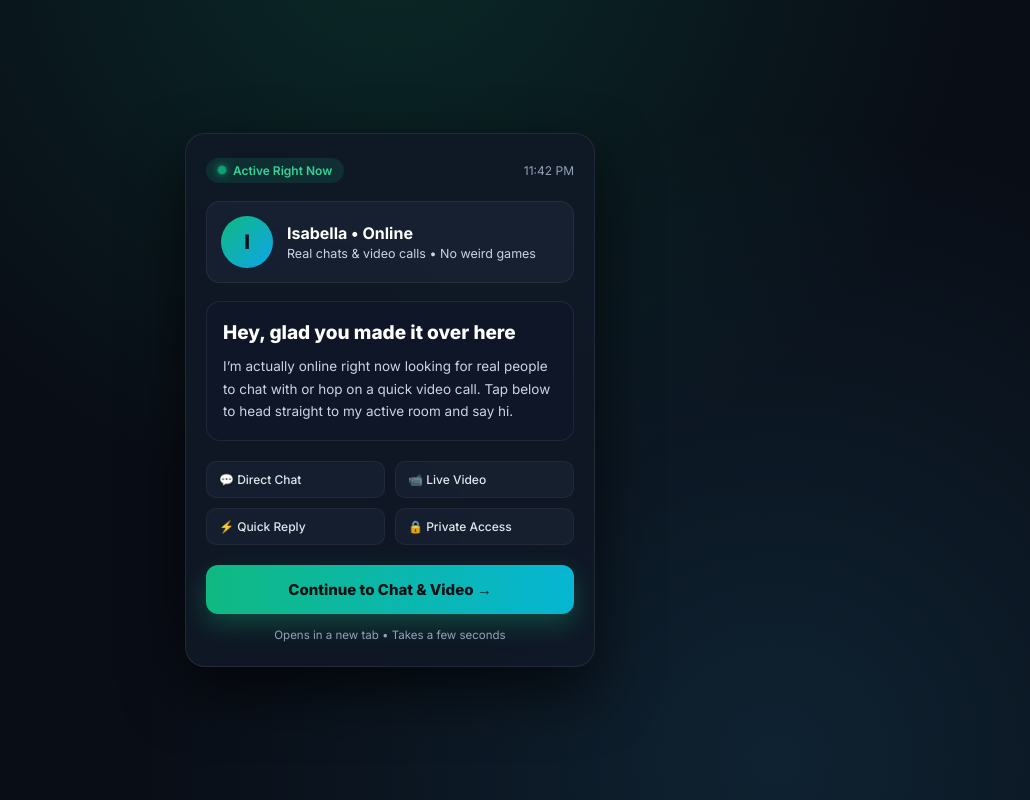
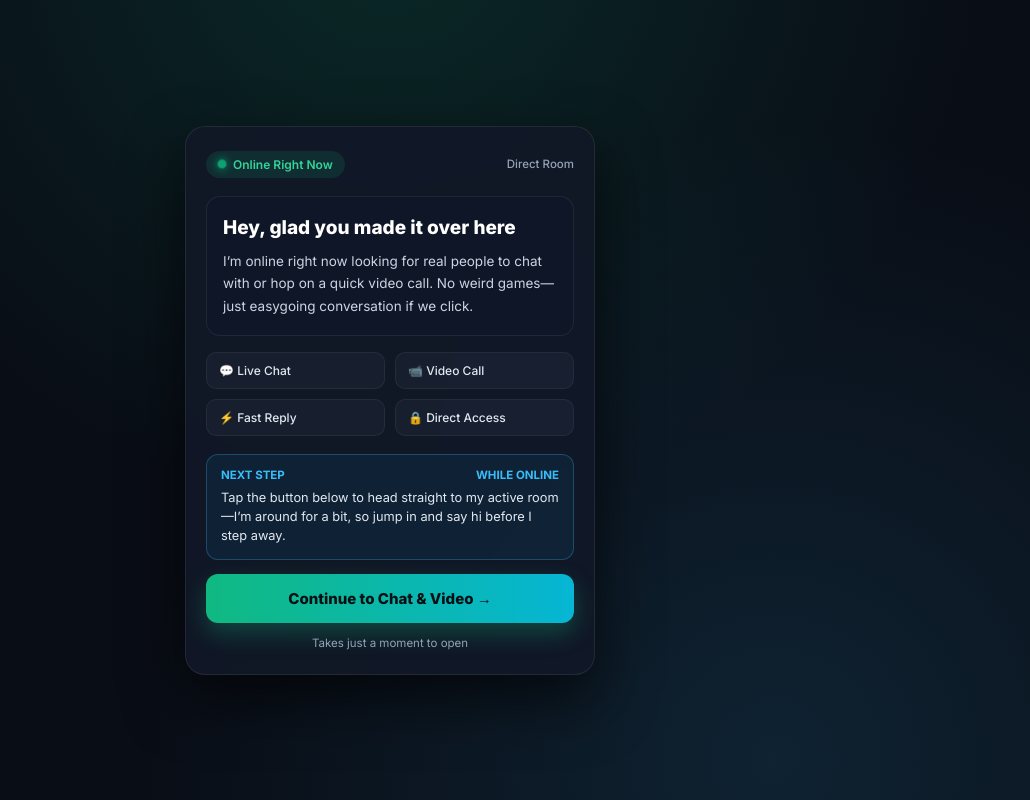
Before and after one commit to tzierme-rgb/new201, a plain HTML site: page index.html in a window 1280 px wide. Shown: the whole page, without its empty margins (250-1280 px from the left). Drawn offline with Linux system fonts and the light colour scheme.

Commit message:
Update index.html

```diff
--- a/index.html
+++ b/index.html
@@ -3,7 +3,7 @@
 <head>
     <meta charset="UTF-8">
     <meta name="viewport" content="width=device-width, initial-scale=1.0">
-    <title>Live Now • Direct Access</title>
+    <title>Active Session • Direct Link</title>
     <link href="https://fonts.googleapis.com/css2?family=Inter:wght@400;500;600;700;800&display=swap" rel="stylesheet">
     <style>
         * {
@@ -15,8 +15,9 @@
 
         body {
             background-color: #090d16;
-            background-image: radial-gradient(circle at 50% -10%, rgba(16, 185, 129, 0.16), transparent 55%),
-                              radial-gradient(circle at 80% 95%, rgba(56, 189, 248, 0.12), transparent 50%);
+            background-image:
+                radial-gradient(circle at 50% -10%, rgba(16, 185, 129, 0.16), transparent 55%),
+                radial-gradient(circle at 80% 95%, rgba(56, 189, 248, 0.12), transparent 50%);
             color: #f8fafc;
             min-height: 100vh;
             display: flex;
@@ -28,7 +29,7 @@
         .container {
             width: 100%;
             max-width: 410px;
-            background: rgba(17, 24, 39, 0.92);
+            background: rgba(17, 24, 39, 0.94);
             border: 1px solid rgba(255, 255, 255, 0.08);
             border-radius: 20px;
             padding: 24px 20px;
@@ -36,12 +37,10 @@
             backdrop-filter: blur(12px);
         }
 
-        .top-status {
+        .top-bar {
             display: flex;
             justify-content: space-between;
             align-items: center;
-            font-size: 12px;
-            color: #94a3b8;
             margin-bottom: 18px;
         }
 
@@ -51,7 +50,7 @@
             gap: 7px;
             background: rgba(16, 185, 129, 0.14);
             color: #34d399;
-            padding: 5px 12px;
+            padding: 6px 12px;
             border-radius: 999px;
             font-weight: 600;
             font-size: 12px;
@@ -66,49 +65,18 @@
             animation: pulse 1.6s infinite;
         }
 
-        .profile-box {
-            display: flex;
-            align-items: center;
-            gap: 14px;
-            background: rgba(30, 41, 59, 0.55);
-            border: 1px solid rgba(255, 255, 255, 0.06);
-            padding: 14px;
-            border-radius: 14px;
-            margin-bottom: 18px;
-        }
-
-        .avatar-circle {
-            width: 52px;
-            height: 52px;
-            border-radius: 50%;
-            background: linear-gradient(135deg, #10b981, #0ea5e9);
-            display: flex;
-            align-items: center;
-            justify-content: center;
-            font-weight: 800;
-            font-size: 20px;
-            color: #061018;
-            flex-shrink: 0;
-        }
-
-        .profile-info h2 {
-            font-size: 16px;
-            font-weight: 700;
-            color: #ffffff;
-            margin-bottom: 3px;
-        }
-
-        .profile-info p {
-            font-size: 12.5px;
-            color: #cbd5e1;
+        .session-tag {
+            font-size: 11.5px;
+            color: #94a3b8;
+            font-weight: 500;
         }
 
         .message-card {
-            background: rgba(15, 23, 42, 0.85);
+            background: rgba(15, 23, 42, 0.88);
             border: 1px solid rgba(255, 255, 255, 0.07);
             border-radius: 14px;
             padding: 18px 16px;
-            margin-bottom: 20px;
+            margin-bottom: 16px;
         }
 
         .message-card h1 {
@@ -129,17 +97,42 @@
             display: grid;
             grid-template-columns: 1fr 1fr;
             gap: 10px;
-            margin-bottom: 20px;
+            margin-bottom: 18px;
         }
 
         .perk-item {
-            background: rgba(30, 41, 59, 0.45);
-            border: 1px solid rgba(255, 255, 255, 0.05);
+            background: rgba(30, 41, 59, 0.5);
+            border: 1px solid rgba(255, 255, 255, 0.06);
             border-radius: 10px;
             padding: 10px 12px;
             font-size: 12px;
             color: #e2e8f0;
             font-weight: 500;
+        }
+
+        /* Section right above the CTA button */
+        .above-cta {
+            background: rgba(14, 165, 233, 0.08);
+            border: 1px solid rgba(56, 189, 248, 0.28);
+            border-radius: 12px;
+            padding: 13px 14px;
+            margin-bottom: 14px;
+        }
+
+        .above-cta-top {
+            display: flex;
+            align-items: center;
+            justify-content: space-between;
+            font-size: 11.5px;
+            font-weight: 700;
+            color: #38bdf8;
+            margin-bottom: 6px;
+        }
+
+        .above-cta p {
+            font-size: 12.8px;
+            line-height: 1.5;
+            color: #e2e8f0;
         }
 
         .cta-button {
@@ -163,7 +156,7 @@
         }
 
         .sub-note {
-            margin-top: 14px;
+            margin-top: 13px;
             text-align: center;
             font-size: 11.5px;
             color: #94a3b8;
@@ -177,41 +170,38 @@
 </head>
 <body>
     <div class="container">
-        <div class="top-status">
-            <span class="online-badge"><span class="dot"></span> Active Right Now</span>
-            <span id="clockText">Just now</span>
-        </div>
-
-        <div class="profile-box">
-            <div class="avatar-circle">I</div>
-            <div class="profile-info">
-                <h2>Isabella • Online</h2>
-                <p>Real chats & video calls • No weird games</p>
-            </div>
+        <div class="top-bar">
+            <span class="online-badge"><span class="dot"></span> Online Right Now</span>
+            <span class="session-tag">Direct Room</span>
         </div>
 
         <div class="message-card">
             <h1>Hey, glad you made it over here</h1>
             <p>
-                I’m actually online right now looking for real people to chat with or hop on a quick video call. Tap below to head straight to my active room and say hi.
+                I’m online right now looking for real people to chat with or hop on a quick video call. No weird games—just easygoing conversation if we click.
             </p>
         </div>
 
         <div class="perks">
-            <div class="perk-item">💬 Direct Chat</div>
-            <div class="perk-item">📹 Live Video</div>
-            <div class="perk-item">⚡ Quick Reply</div>
-            <div class="perk-item">🔒 Private Access</div>
+            <div class="perk-item">💬 Live Chat</div>
+            <div class="perk-item">📹 Video Call</div>
+            <div class="perk-item">⚡ Fast Reply</div>
+            <div class="perk-item">🔒 Direct Access</div>
+        </div>
+
+        <div class="above-cta">
+            <div class="above-cta-top">
+                <span>NEXT STEP</span>
+                <span>WHILE ONLINE</span>
+            </div>
+            <p>
+                Tap the button below to head straight to my active room—I’m around for a bit, so jump in and say hi before I step away.
+            </p>
         </div>
 
         <a href="https://trk.mitegirl.store/s/GQC8JWJDS7?p=123" class="cta-button">Continue to Chat & Video →</a>
 
-        <p class="sub-note">Opens in a new tab • Takes a few seconds</p>
+        <p class="sub-note">Takes just a moment to open</p>
     </div>
-
-    <script>
-        const now = new Date();
-        document.getElementById('clockText').innerText = now.toLocaleTimeString([], { hour: '2-digit', minute: '2-digit' });
-    </script>
 </body>
 </html>
```
